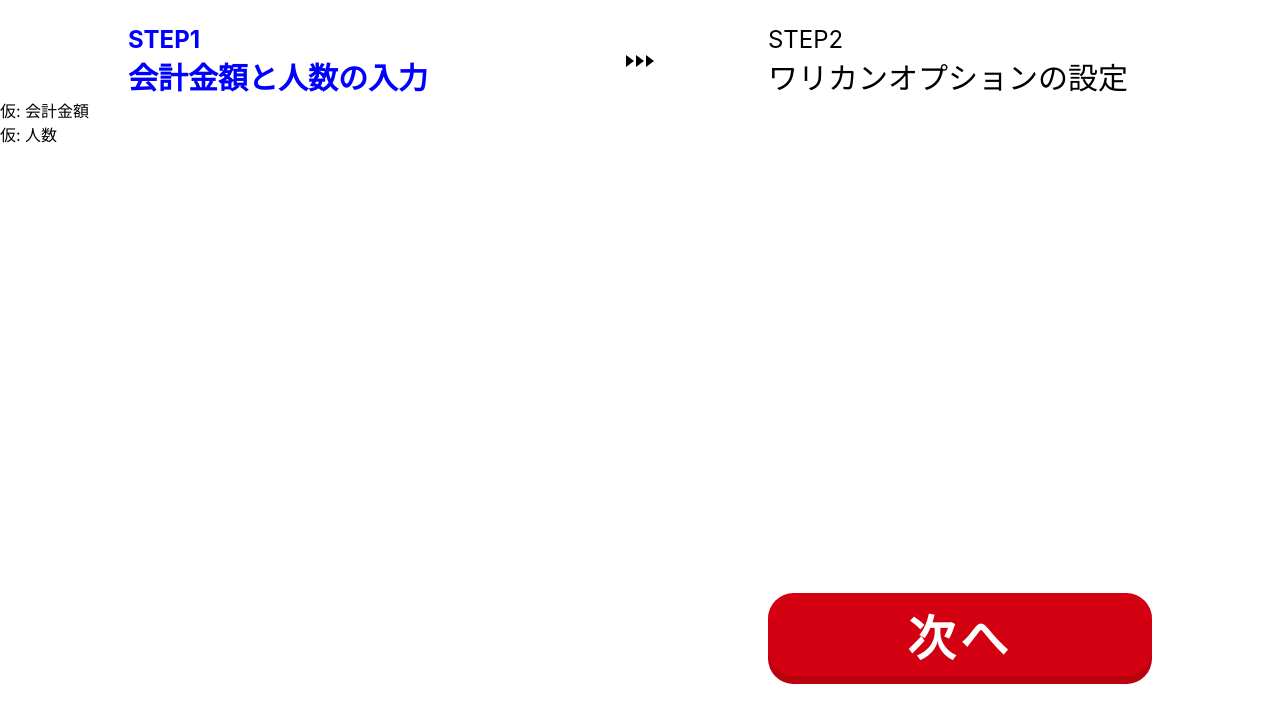
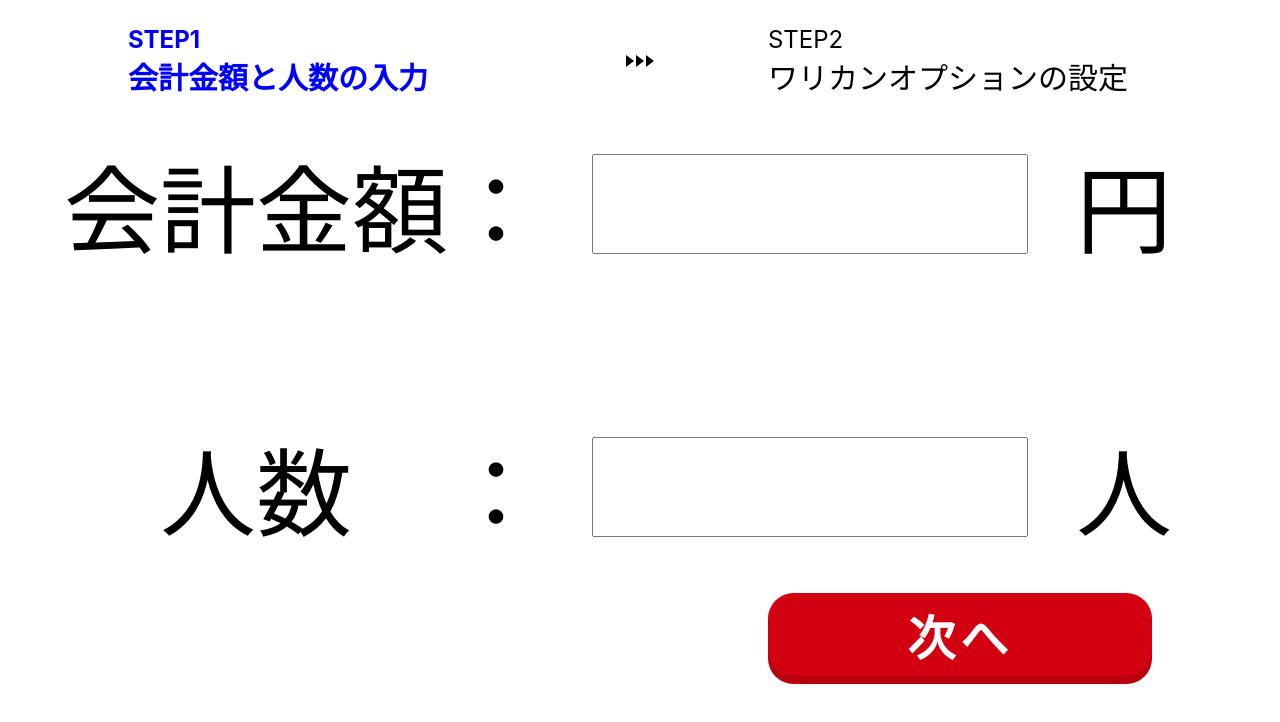
Before and after one commit to NamuNaNamuNamu/warikan, a website built with Vite: page index.html in a window 1280 px wide. Both pictures are taken after a click on the button "スタート". Built offline with nearby package versions, Linux system fonts and the light colour scheme; files whose address does not match are found by name.

Commit message:
feat: 会計金額と人数の入力欄の完成
feature/input_screen_implementation

```diff
--- a/src/screens/input.html
+++ b/src/screens/input.html
@@ -1,4 +1,5 @@
 <div class = "area--top_spacer"></div>
+
 <div class = "area--progress_tracker">
     <div class = "area--spacer"></div>
     <div class = "area--step is-active">
@@ -16,10 +17,23 @@
     </div>
     <div class = "area--spacer"></div>
 </div>
+
 <div class = "area--input">
-    <p>仮: 会計金額</p>
-    <p>仮: 人数</p>
+    <div class = "area--spacer"></div>
+    <div class = "area--body">
+        <div class = "field">
+            <label for = "amount">会計金額：</label>
+            <input type = "text" inputmode = "numeric" pattern = "[0-9]*" id = "amount">
+            <span class = "unit">円</span>
+        </div>
+        <div class = "field">
+            <label for = "numPeople">　人数　：</label>
+            <input type = "text" inputmode = "numeric" pattern = "[0-9]*" id = "numPeople">
+            <span class = "unit">人</span>
+        </div>
+    </div>
 </div>
+
 <div class = "area--btn">
     <button id = "temp-move-to-screen-selectOption" class = "btn btn--next">次へ</button>
 </div>
--- a/src/styles/screens/input/area.css
+++ b/src/styles/screens/input/area.css
@@ -14,7 +14,6 @@ area--btn: 25 %
 .screen-input .area--progress_tracker {
     flex: 7;
 
-    /* コンテンツは下に寄せる */
     display: flex;
     align-items: center;
     flex-direction: row;
@@ -23,6 +22,10 @@ area--btn: 25 %
 
 .screen-input .area--input {
     flex: 60;
+
+    display: flex;
+    flex-direction: row;
+    align-items: center;
 }
 
 .screen-input .area--btn {
--- /dev/null
+++ b/src/styles/screens/input/input.css
@@ -0,0 +1,24 @@
+.screen-input .area--input .area--spacer {
+    flex: 5;
+}
+
+.screen-input .area--input .area--body {
+    flex: 95;
+
+    display: flex;
+    flex-direction: column;
+    justify-content: center;
+    gap: clamp(6px, 12vw, 144px);
+}
+
+.screen-input .area--input .area--body .field {
+    display: flex;
+    align-items: center;
+    font-size: clamp(4px, 8vw, 96px);
+    gap: clamp(2px, 4vw, 48px);
+}
+
+.screen-input .area--input .area--body .field input {
+    width: clamp(18px, 36vw, 432px);;
+    height: clamp(4px, 8vw, 96px)
+}
--- a/src/styles/styles.css
+++ b/src/styles/styles.css
@@ -10,6 +10,7 @@
 
 @import "./screens/input/area.css";
 @import "./screens/input/button.css";
+@import "./screens/input/input.css";
 @import "./screens/input/progress_tracker.css";
 
 @import "./screens/title/app_title.css";
```
